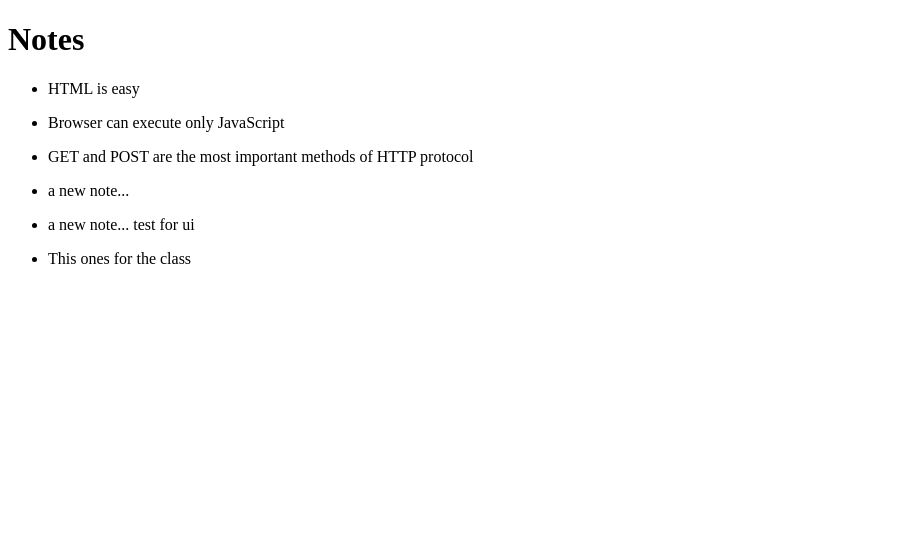
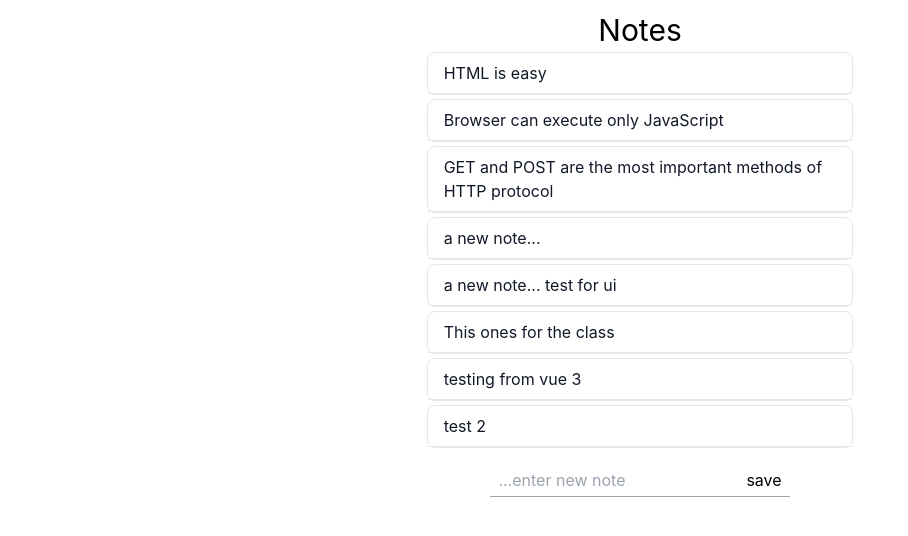
Before and after one commit to parkeraph/farkle, a Vue app: page / in a window 1280 px wide. Shown: the top 536 px of the page, without its empty margins (0-908 px from the left). Built offline with nearby package versions, Linux system fonts and the light colour scheme; data requests are answered from the project's data file.

Commit message:
Add Tailwind, add post method to note service composable

```diff
--- a/db.json
+++ b/db.json
@@ -35,6 +35,18 @@
       "date": "2022-1-17T17:30:31.098Z",
       "important": false,
       "id": 6
+    },
+    {
+      "content": "testing from vue 3",
+      "date": "1651867963431",
+      "important": false,
+      "id": 7
+    },
+    {
+      "content": "test 2",
+      "date": "1651868127412",
+      "important": false,
+      "id": 8
     }
   ]
 }
--- a/package.json
+++ b/package.json
@@ -16,7 +16,10 @@
   },
   "devDependencies": {
     "@vitejs/plugin-vue": "^2.3.1",
+    "autoprefixer": "^10.4.7",
     "json-server": "^0.17.0",
+    "postcss": "^8.4.13",
+    "tailwindcss": "^3.0.24",
     "typescript": "^4.5.4",
     "vite": "^2.9.5",
     "vue-tsc": "^0.34.7"
--- /dev/null
+++ b/postcss.config.js
@@ -0,0 +1,6 @@
+module.exports = {
+  plugins: {
+    tailwindcss: {},
+    autoprefixer: {},
+  },
+}
--- a/src/App.vue
+++ b/src/App.vue
@@ -2,31 +2,78 @@
 // This starter template is using Vue 3 <script setup> SFCs
 // Check out https://vuejs.org/api/sfc-script-setup.html#script-setup
 import { onMounted, ref } from 'vue'
-import { useNoteServiceGetAll} from './composables/noteService';
+import { useNoteService } from './composables/noteService';
 import { INote } from './types';
-import axios from 'axios';
+import { getAll } from './api/noteService';
 
 export default {
 
    setup() {
-      const {notes, error, isLoading, fetch} = useNoteServiceGetAll();
+     const newNoteContent = ref('');
 
-      fetch()
+      const { notes, error, isLoading, getAllNotes, createNote} = useNoteService();
 
-      return {notes, error, isLoading}
+      getAllNotes();
+
+      const handleNewNoteClick = async () => {
+
+        let newNote : INote = {
+          content: newNoteContent.value,
+          date: String(Date.now()),
+          important: false,
+          id: ""
+        }
+
+        await createNote(newNote);
+        await getAllNotes();
+
+        newNoteContent.value = "";
+      }
+
+      return {notes, error, isLoading, handleNewNoteClick, newNoteContent}
   }
 }
 
 </script>
 
 <template>
-  <div>
-    <h1>Notes</h1>
+  <div class="app-wrapper">
 
-        <ul v-for="note in notes" v-bind:key="note.id" >
-          <li>{{note.content}}</li>
-        </ul>
+    <h1 class="text-3xl mt-3">Notes</h1>
 
-</div>
+    <ul v-for="note in notes" v-bind:key="note.id" class="note-list" >
+      <li class="note-item">{{note.content}}</li>
+    </ul>
 
+    <div class="new-note-form">
+        <input
+            class="mb-1 "
+            v-model="newNoteContent"
+            placeholder="...enter new note"
+        />
+        <button
+          class="mb-1"
+          @click="handleNewNoteClick"
+        >save</button>
+    </div>
+
+  </div>
 </template>
+
+<style lang="postcss">
+  .app-wrapper {
+    @apply flex flex-col justify-center items-center
+  }
+
+ .note-list {
+   @apply bg-white rounded-lg border border-gray-200  w-5/6 xl:w-1/3 lg:w-1/2 md:w-3/4  text-gray-900 mt-1
+ }
+
+ .note-item {
+   @apply px-4 py-2 border-b border-gray-200 w-full flex justify-between
+ }
+
+ .new-note-form {
+   @apply mt-5 px-2 border-b border-gray-400
+ }
+</style>
--- a/src/composables/noteService.ts
+++ b/src/composables/noteService.ts
@@ -4,25 +4,31 @@ import axios from 'axios';
 
 const url: string = 'http://localhost:3001/notes'
 
-interface IUseNoteServiceGetAllRefs {
-    notes: Ref<INote[]>,
-    error: Ref<unknown>,
-    isLoading: Ref<Boolean>,
-    fetch: Function
-}
-
-const useNoteServiceGetAll = () : IUseNoteServiceGetAllRefs => {
+const useNoteService = () => {
     const notes = ref<INote[]>([]);
-    const error = ref<unknown>('');
+    const error = ref<String>('');
     const isLoading = ref<boolean>(false);
 
-    const fetch = async () => {
+    const getAllNotes = async () => {
         isLoading.value = true;
         try{
-            const resp = await axios.get(url);
+            const resp = await axios.get<INote[]>(url);
             notes.value = resp.data;
         }catch(ex){
-            error.value = ex;
+            error.value = String(ex);
+        }finally{
+            isLoading.value = false;
+        }
+    }
+
+    const createNote = async (newNote: INote) => {
+        isLoading.value = true;
+        try{
+            const res = await axios.post(url, newNote);
+            console.log(res);
+        }catch(e){
+            console.error(e);
+            error.value = String(e);
         }finally{
             isLoading.value = false;
         }
@@ -32,17 +38,12 @@ const useNoteServiceGetAll = () : IUseNoteServiceGetAllRefs => {
         notes,
         error,
         isLoading,
-        fetch: fetch
+        getAllNotes,
+        createNote
     }
 
 }
 
-const useNoteSevicePost = (newNote: INote) => {
-
+export {
+    useNoteService
 }
-
-export {
-    IUseNoteServiceGetAllRefs,
-    useNoteServiceGetAll,
-    useNoteSevicePost
-}
--- /dev/null
+++ b/src/index.css
@@ -0,0 +1,17 @@
+@tailwind base;
+@tailwind components;
+@tailwind utilities;
+
+body {
+  margin: 0;
+  font-family: -apple-system, BlinkMacSystemFont, 'Segoe UI', 'Roboto', 'Oxygen',
+    'Ubuntu', 'Cantarell', 'Fira Sans', 'Droid Sans', 'Helvetica Neue',
+    sans-serif;
+  -webkit-font-smoothing: antialiased;
+  -moz-osx-font-smoothing: grayscale;
+}
+
+code {
+  font-family: source-code-pro, Menlo, Monaco, Consolas, 'Courier New',
+    monospace;
+}
--- a/src/main.ts
+++ b/src/main.ts
@@ -1,4 +1,5 @@
 import { createApp } from 'vue'
 import App from './App.vue'
+import './index.css'
 
 createApp(App).mount('#app')
--- /dev/null
+++ b/tailwind.config.js
@@ -0,0 +1,10 @@
+module.exports = {
+  content: [
+    "./index.html",
+    "./src/**/*.{vue,js,ts,jsx,tsx}",
+  ],
+  theme: {
+    extend: {},
+  },
+  plugins: [],
+}
```
Also changed, not shown: 1 other file (tests, documents, lock files or other folders).
